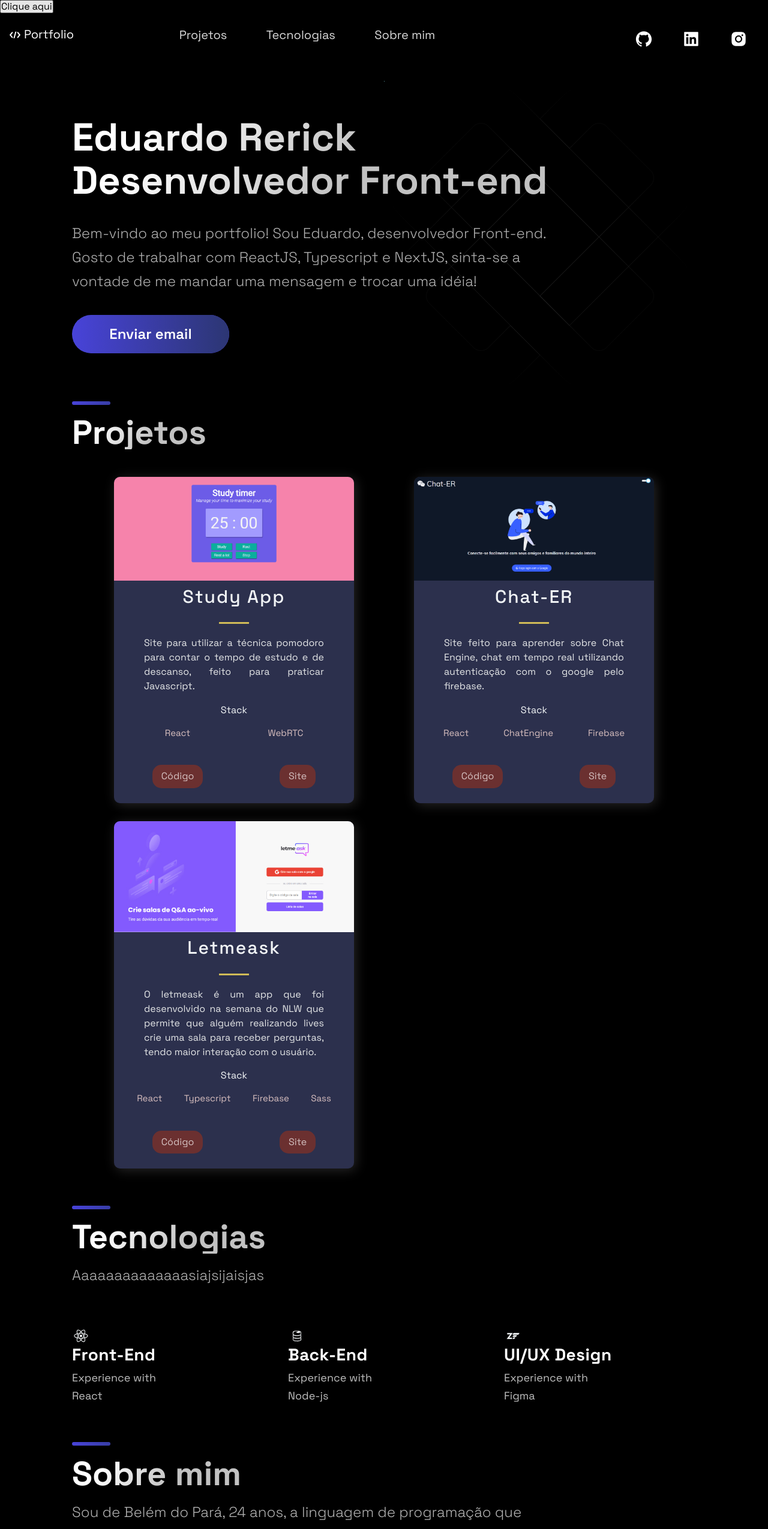
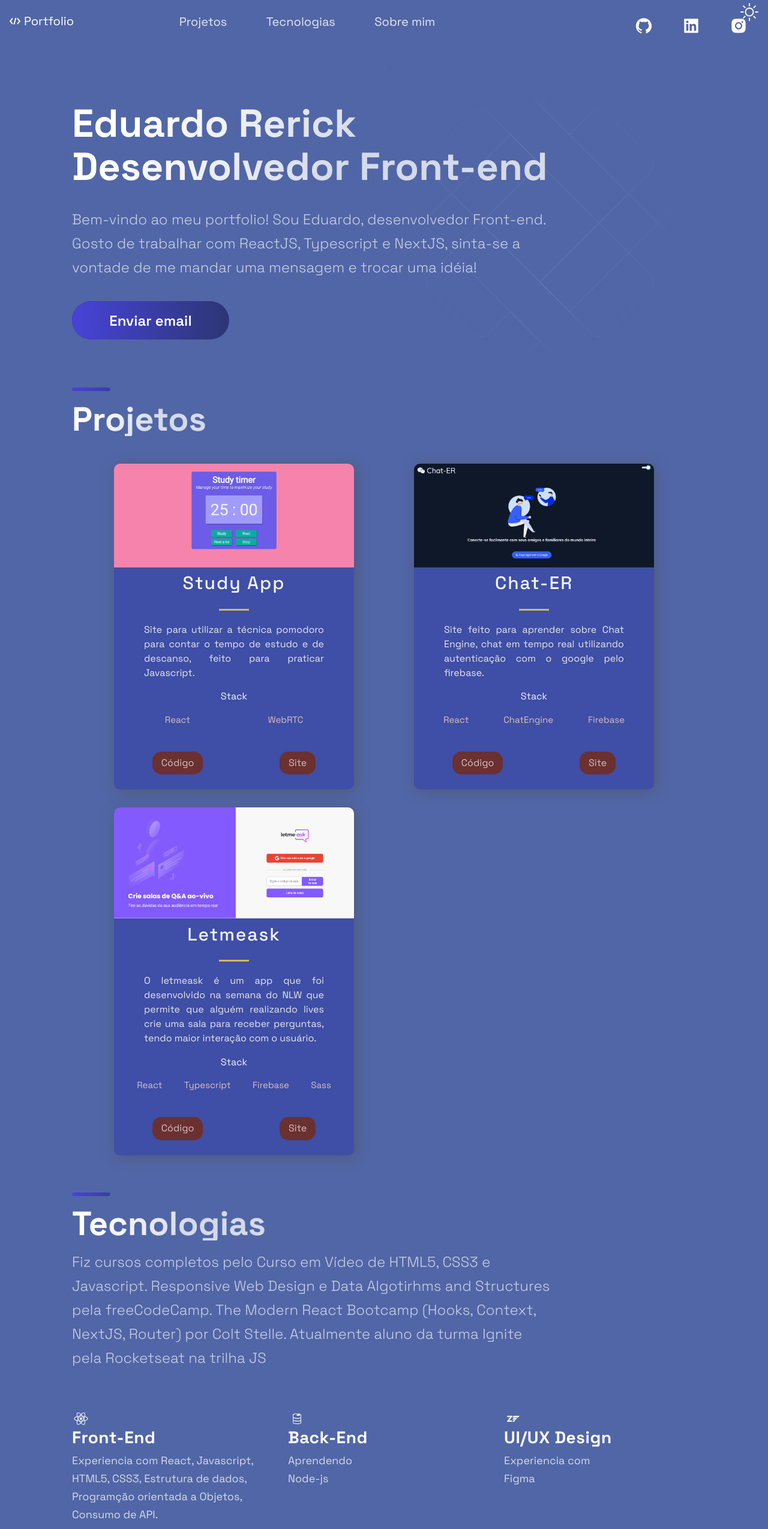
Before and after one commit to eduardorerick/portfolio, a Next.js app: page / in a window 1280 px wide. Shown: the top 2549 px of the page at 60% size. Built offline with nearby package versions, Linux system fonts and the light colour scheme.

Commit message:
update dos dados e estilos

```diff
--- a/src/components/Technologies/Technologies.js
+++ b/src/components/Technologies/Technologies.js
@@ -9,7 +9,7 @@ const Technologies = () =>  (
     <br />
     <SectionTitle>Tecnologias</SectionTitle>
     <SectionText>
-      Aaaaaaaaaaaaaasiajsijaisjas
+      Fiz cursos completos pelo Curso em Vídeo de HTML5, CSS3 e Javascript. Responsive Web Design e Data Algotirhms and Structures pela freeCodeCamp. The Modern React Bootcamp (Hooks, Context, NextJS, Router) por Colt Stelle. Atualmente aluno da turma Ignite pela Rocketseat na trilha JS
     </SectionText>
     <List>
       <ListItem>
@@ -17,7 +17,7 @@ const Technologies = () =>  (
         <ListContainer>
           <ListTitle>Front-End</ListTitle>
           <ListParagraph>
-            Experience with <br />React
+            Experiencia com React, Javascript, HTML5, CSS3, Estrutura de dados, Programção orientada a Objetos, Consumo de API.
           </ListParagraph>
         </ListContainer>
       </ListItem>
@@ -26,7 +26,7 @@ const Technologies = () =>  (
         <ListContainer>
           <ListTitle>Back-End</ListTitle>
           <ListParagraph>
-            Experience with <br />Node-js
+            Aprendendo <br />Node-js
           </ListParagraph>
         </ListContainer>
       </ListItem>
@@ -35,7 +35,7 @@ const Technologies = () =>  (
         <ListContainer>
           <ListTitle>UI/UX Design</ListTitle>
           <ListParagraph>
-            Experience with <br />Figma
+            Experiencia com <br />Figma
           </ListParagraph>
         </ListContainer>
       </ListItem>
--- a/src/components/TimeLine/TimeLine.js
+++ b/src/components/TimeLine/TimeLine.js
@@ -10,9 +10,9 @@ const Timeline = () => {
   const [activeItem, setActiveItem] = useState(0);
   const carouselRef = useRef();
 
-  const scroll = (node, left) => {
-    return node.scrollTo({ left, behavior: 'smooth' });
-  }
+  // const scroll = (node, left) => {
+  //   return node.scrollTo({ left, behavior: 'smooth' });
+  // }
 
   const handleClick = (e, i) => {
     e.preventDefault();
--- a/src/styles/ToggleBtn.js
+++ b/src/styles/ToggleBtn.js
@@ -1,11 +1,20 @@
-import React from 'react'
+import React, {useState} from 'react'
+import { BsSun, BsMoon } from 'react-icons/bs'
 
 export const ToggleButton = ({toggleTheme}) => {
+    const [sunIcon, setSunIcon] = useState(true)
+
+    const toggleIcon = () => {
+        setSunIcon(!sunIcon);
+        toggleTheme()
+    }
+
     return (
         <button
-            onClick={toggleTheme}
+            onClick={toggleIcon}
+            style={{position: 'absolute', background: 'transparent', border:'0', color:"white", margin:'5px 5px', left:'96%'}}
         >
-            Clique aqui
+           {sunIcon ? <BsSun size="3rem"/> : <BsMoon size ="3rem"/>}
         </button>
     )
 };
--- a/src/themes/dark.js
+++ b/src/themes/dark.js
@@ -7,7 +7,7 @@ export const dark = {
     },
     // Colors for layout
     colors: {
-      primary1: "#4843D9",
+      primary1: "white",
       background1: "black",
       accent1: "#3F46BF",
       button: "#2C3673",
--- a/src/themes/light.js
+++ b/src/themes/light.js
@@ -8,10 +8,10 @@ export const light = {
   // Colors for layout
   colors: {
     primary1: "hsl(204,23.8%,95.9%)",
-    background1: "black",
+    background1: "#5166A6",
     accent1: "hsl(34.9,98.6%,72.9%)",
     button: "hsl(205.1,100%,36.1%)",
-    background2: "hsl(232.7,27.3%,23.7%)",
+    background2: "#3F4EA6",
   },
   // Breakpoints for responsive design
   breakpoints: {
```
Also changed, not shown: src/utils/usePersistedState.js (deleted, +0 -21 lines).
